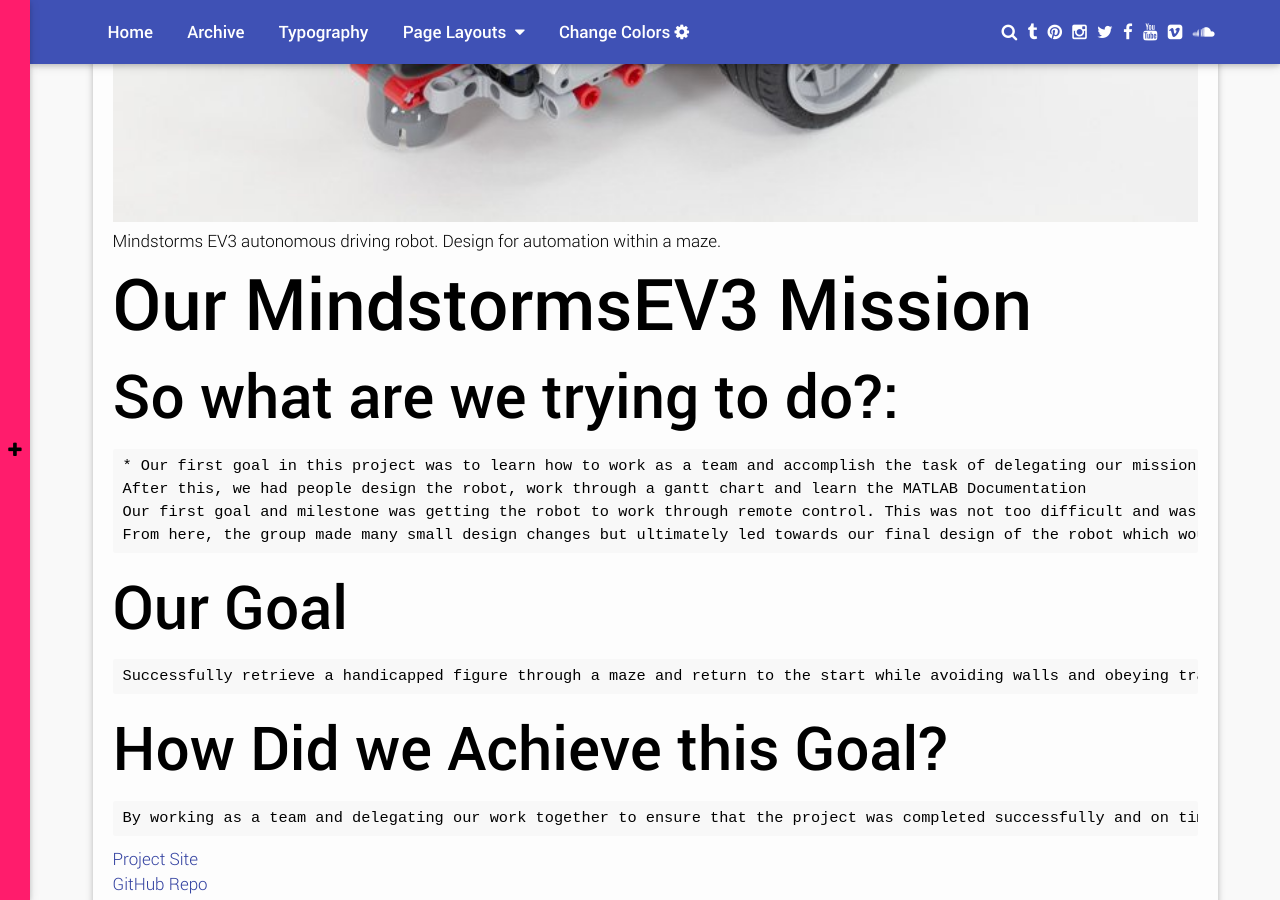
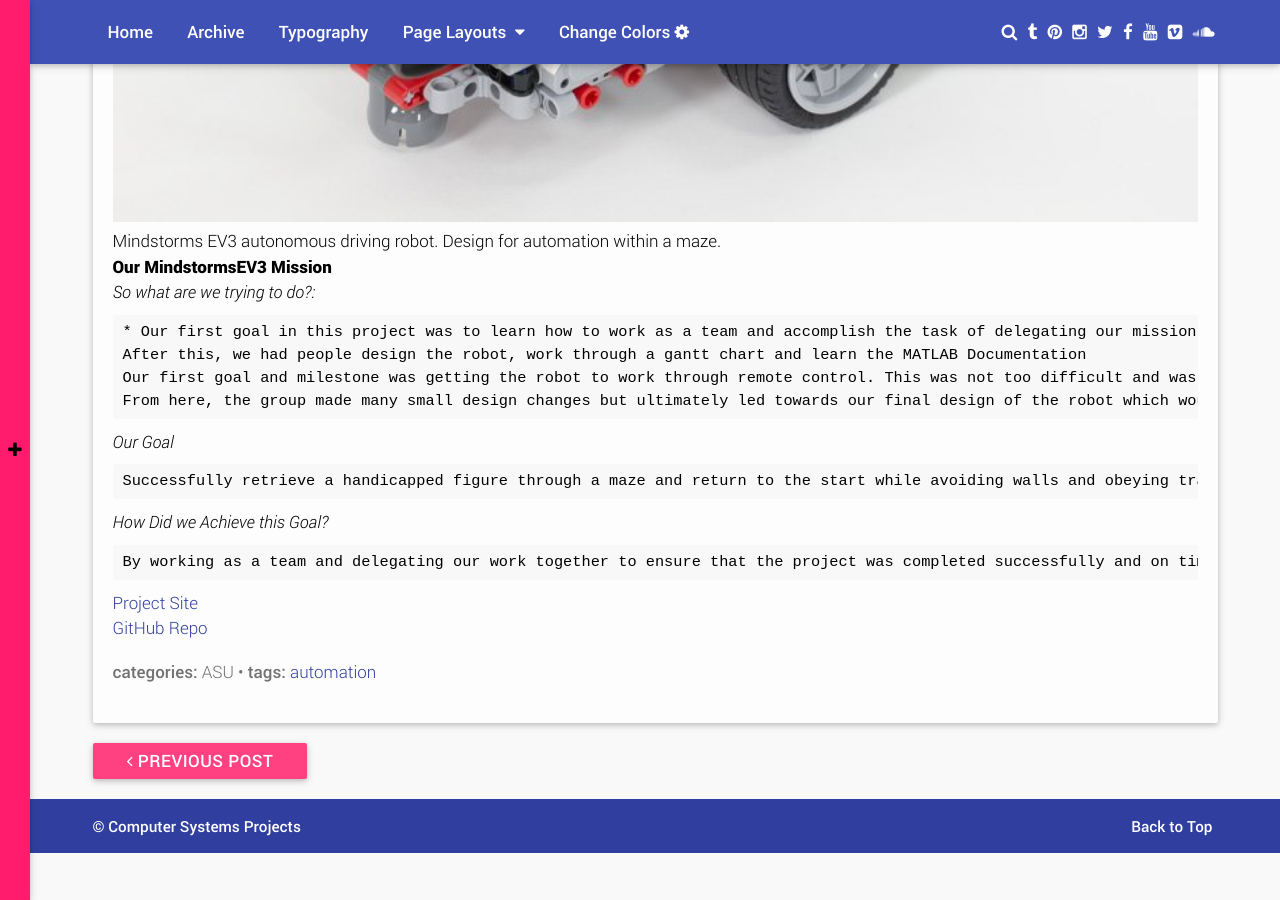
Before and after one commit to Markay12/MarkInfo-Projects, a Jekyll site: the page built from _posts/2019-08-22-standard.md, in a window 1280 px wide and 900 px high, scrolled down 775 px. Built offline with Jekyll 4.4.1, drawn with Linux system fonts in a browser that asks for light colours; some web fonts are replaced.

Commit message:
update formatting

```diff
--- a/_posts/2019-08-22-standard.md
+++ b/_posts/2019-08-22-standard.md
@@ -7,20 +7,20 @@
 ---
 Mindstorms EV3 autonomous driving robot. Design for automation within a maze.
 
-# Our MindstormsEV3 Mission
+**Our MindstormsEV3 Mission**
 
-## So what are we trying to do?:
+*So what are we trying to do?:*
 
     * Our first goal in this project was to learn how to work as a team and accomplish the task of delegating our mission within the group
     After this, we had people design the robot, work through a gantt chart and learn the MATLAB Documentation
     Our first goal and milestone was getting the robot to work through remote control. This was not too difficult and was good for the team as we had to make small design changes as we learned how the sensors worked
     From here, the group made many small design changes but ultimately led towards our final design of the robot which would be used for our autonomous control of the robot
 
-## Our Goal
+*Our Goal*
 
     Successfully retrieve a handicapped figure through a maze and return to the start while avoiding walls and obeying traffic laws
 
-## How Did we Achieve this Goal?
+*How Did we Achieve this Goal?*
 
     By working as a team and delegating our work together to ensure that the project was completed successfully and on time
 
```
